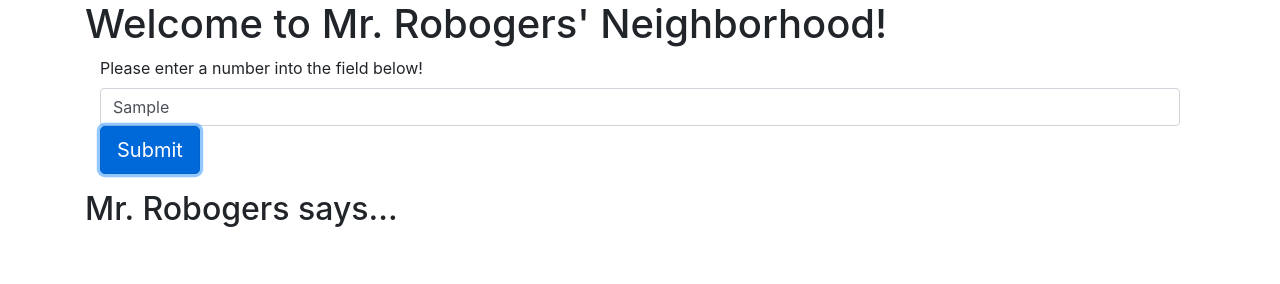
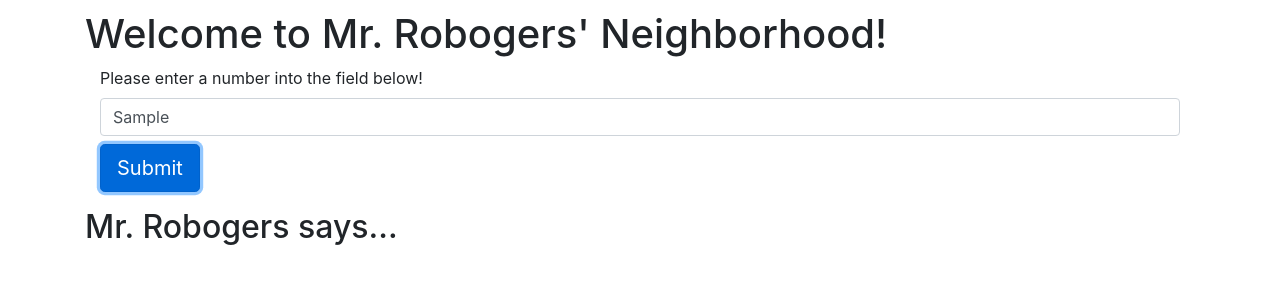
Before and after one commit to tprussell19/mr-robogers-neighborhood, a plain HTML site: page index.html in a window 1280 px wide. Both pictures are taken after typing "Sample" into the empty fields and a click on the button "Submit". Drawn offline with Linux system fonts and the light colour scheme.

Commit message:
add slight css styling changes

```diff
--- a/css/styles.css
+++ b/css/styles.css
@@ -1,3 +1,6 @@
-/* #return {
+#return {
   display: none;
-} */
+}
+body {
+  margin: 10px;
+}
--- a/index.html
+++ b/index.html
@@ -17,7 +17,7 @@
       <div class="form-group">
         <label for="number">Please enter a number into the field below!</label>
         <input id="numberInput" class="form-control" type="text">
-        <button type="submit" class="btn btn-lg btn-primary">Submit</button>
+        <button type="submit" class="btn btn-lg btn-primary mt-2">Submit</button>
       </div>
     </form>
     <div id="return">
--- a/js/scripts.js
+++ b/js/scripts.js
@@ -68,6 +68,7 @@ $(document).ready(function() {
     backToStrings(numberArray);
     beepBoop(stringArray);
     returnArray = returnArray.join(', ');
+    $("#return").show();
     $("#returnedText").text(returnArray);
   })
 })
```
